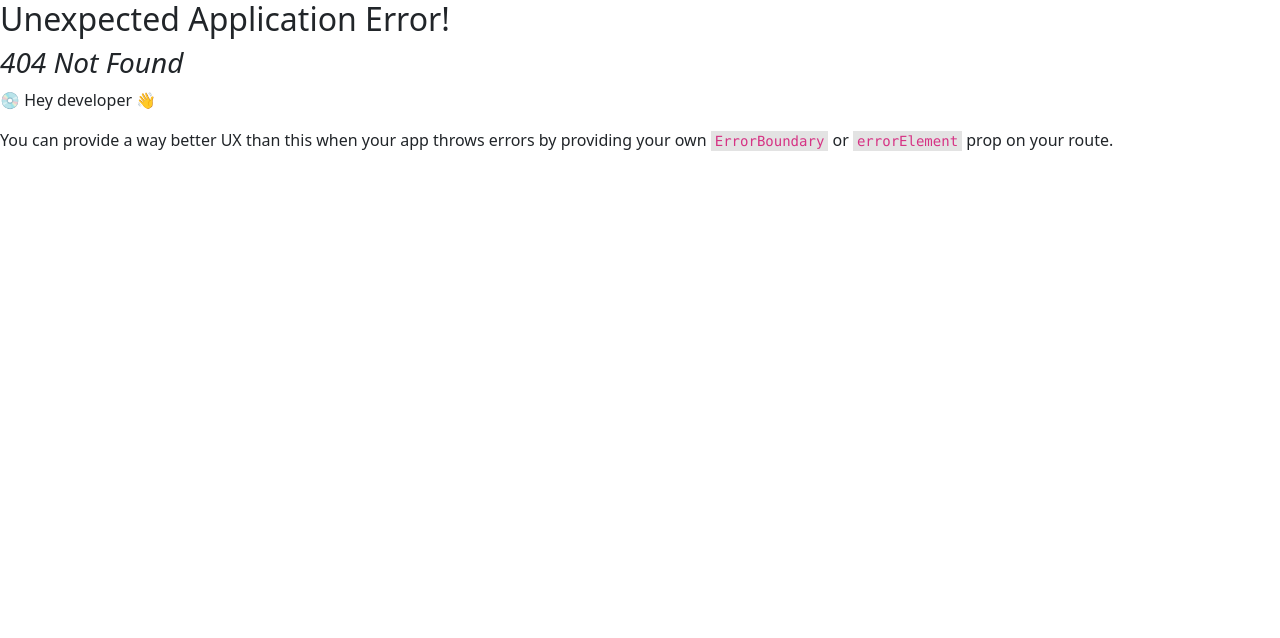
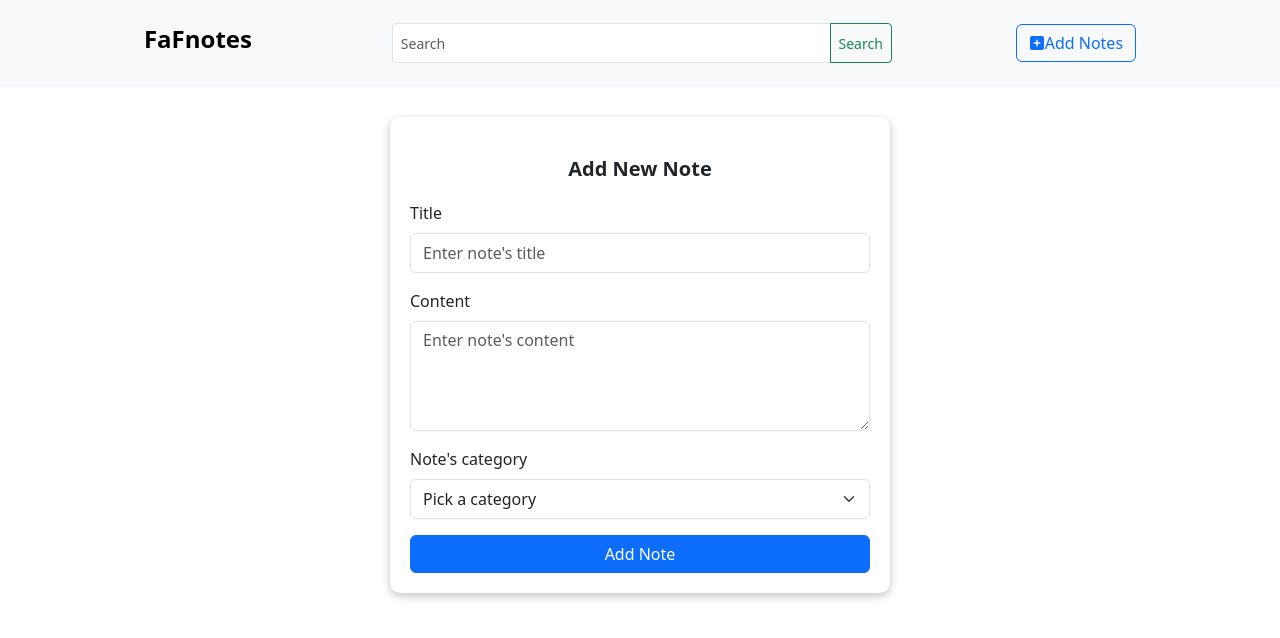
Before and after one commit to mhdfaaiz/Notes_App-frontend, a React (Create React App) app: page /edit-notes in a window 1280 px wide. Before the commit this address had no page. Shown: the top 638 px of the page. Built offline with nearby package versions, Linux system fonts and the light colour scheme.

Commit message:
notes edit page done today...enough for today good night

```diff
--- a/src/App.js
+++ b/src/App.js
@@ -4,12 +4,14 @@ import HomePage from './Pages/HomePage';
 import MainLayout from './layouts/MainLayout';
 import AddNotes from './Pages/AddNotes';
 import NoteDetails from './Pages/NoteDetails';
+import EditNotes from './Pages/EditNotes';
 
 const App = () => {
   const router = createBrowserRouter(createRoutesFromElements(
     <Route path="/" element={<MainLayout />}>
       <Route index element={<HomePage />} />
       <Route path="/add-notes" element={<AddNotes />} />
+      <Route path="/edit-notes" element={<EditNotes />} />
       <Route path="/detail-notes" element={<NoteDetails />} />
     </Route>
   ))
--- /dev/null
+++ b/src/Pages/EditNotes.js
@@ -0,0 +1,53 @@
+import React from 'react'
+import './AddNotes.css'
+const EditNotes = () => {
+    return (
+        <div>
+            <form>
+                <h5>Add New Note</h5>
+                <div className="mb-3">
+                    <label htmlFor="exampleFormControlInput1" className="form-label">
+                        Title
+                    </label>
+                    <input
+                        type="email"
+                        className="form-control"
+                        id="exampleFormControlInput1"
+                        placeholder="Enter note's title"
+                    />
+                </div>
+
+                <div className="mb-3">
+                    <label htmlFor="exampleFormControlTextarea1" className="form-label">
+                        Content
+                    </label>
+                    <textarea
+                        className="form-control"
+                        id="exampleFormControlTextarea1"
+                        rows={4}
+                        placeholder="Enter note's content"
+                    ></textarea>
+                </div>
+
+                <div className="mb-3">
+                    <label htmlFor="exampleFormControlTextarea1" className="form-label">
+                        Note's category
+                    </label>
+                    <select className="form-select" aria-label="Default select example" style={{ height: "40px" }}>
+                        <option selected>Pick a category</option>
+                        <option value="1">Business</option>
+                        <option value="2">Personal</option>
+                        <option value="3">Important</option>
+                    </select>
+                </div>
+
+
+
+
+                <button className="btn btn-primary d-flex justify-content-center" style={{ width: "100%" }}>Add Note</button>
+            </form>
+        </div>
+    )
+}
+
+export default EditNotes
--- a/src/Pages/NoteDetails.js
+++ b/src/Pages/NoteDetails.js
@@ -2,6 +2,7 @@ import React from 'react'
 import './NoteDetails.css'
 import { BiSolidTrashAlt } from "react-icons/bi";
 import { FiEdit } from "react-icons/fi";
+import { Link } from 'react-router-dom';
 const NoteDetails = () => {
     return (
         <div className="note-container">
@@ -11,7 +12,7 @@ const NoteDetails = () => {
                 <p className="note-date font-12 text-muted me-5">last updated: 11 March 2009</p>
             </span>
             <span className="button-group">
-                <button className="btn btn-primary"><FiEdit /><span>Edit</span></button>
+                <Link to='/edit-notes'><button className="btn btn-primary"><FiEdit /><span>Edit</span></button></Link>
                 <button className="btn btn-danger"><BiSolidTrashAlt /><span>Delete</span></button>
             </span>
             <p className="description">
```
